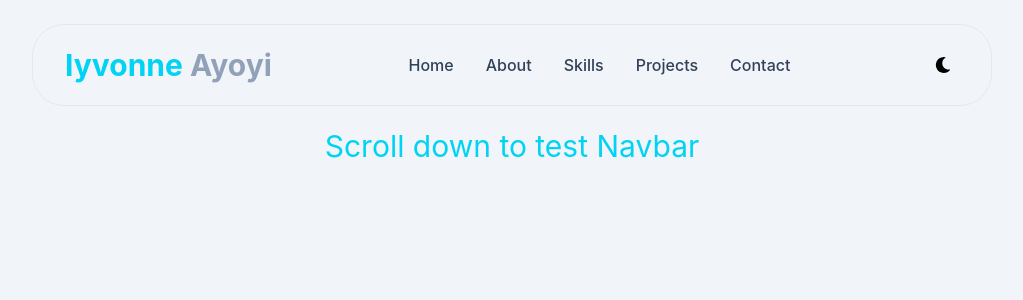
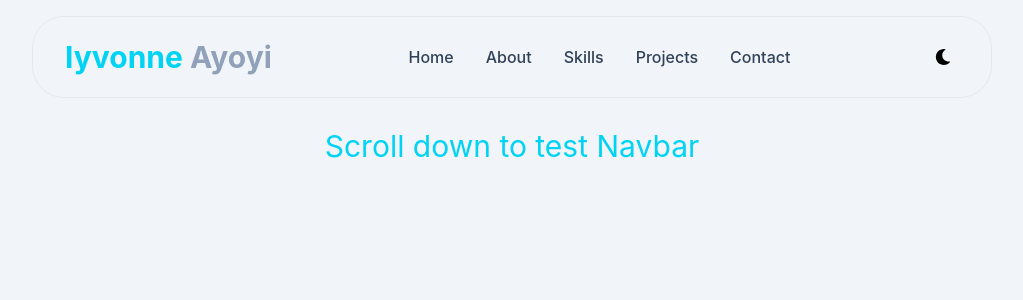
Before and after one commit to IyvonneAyoyi/Iyvonne-Ayoyi, a React (Vite) app: page / in a window 1280 px wide. Shown: the top 300 px of the page, without its empty margins (128-1151 px from the left). Built offline with nearby package versions, Linux system fonts and the light colour scheme.

Commit message:
Fix(navbar): Make navbar truly sticky using fixed positioning with translate centering

```diff
--- a/src/components/Navbar.jsx
+++ b/src/components/Navbar.jsx
@@ -68,8 +68,8 @@ const links = [
         variants={navVariants}
         initial="hidden"
         animate="visible"
-        className="fixed top-6 left-0 right-0 w-[95%] sm:w-[90%] md:w-[85%] lg:w-[80%]
-xl:w-[75%] mx-auto z-50">
+       className="fixed top-4 left-1/2 -translate-x-1/2 w-[95%] sm:w-[90%] md:w-[85%] lg:w-[80%] xl:w-[75%] z-50">
+
             <div
   className={`relative rounded-4xl
     ${shadow
```
